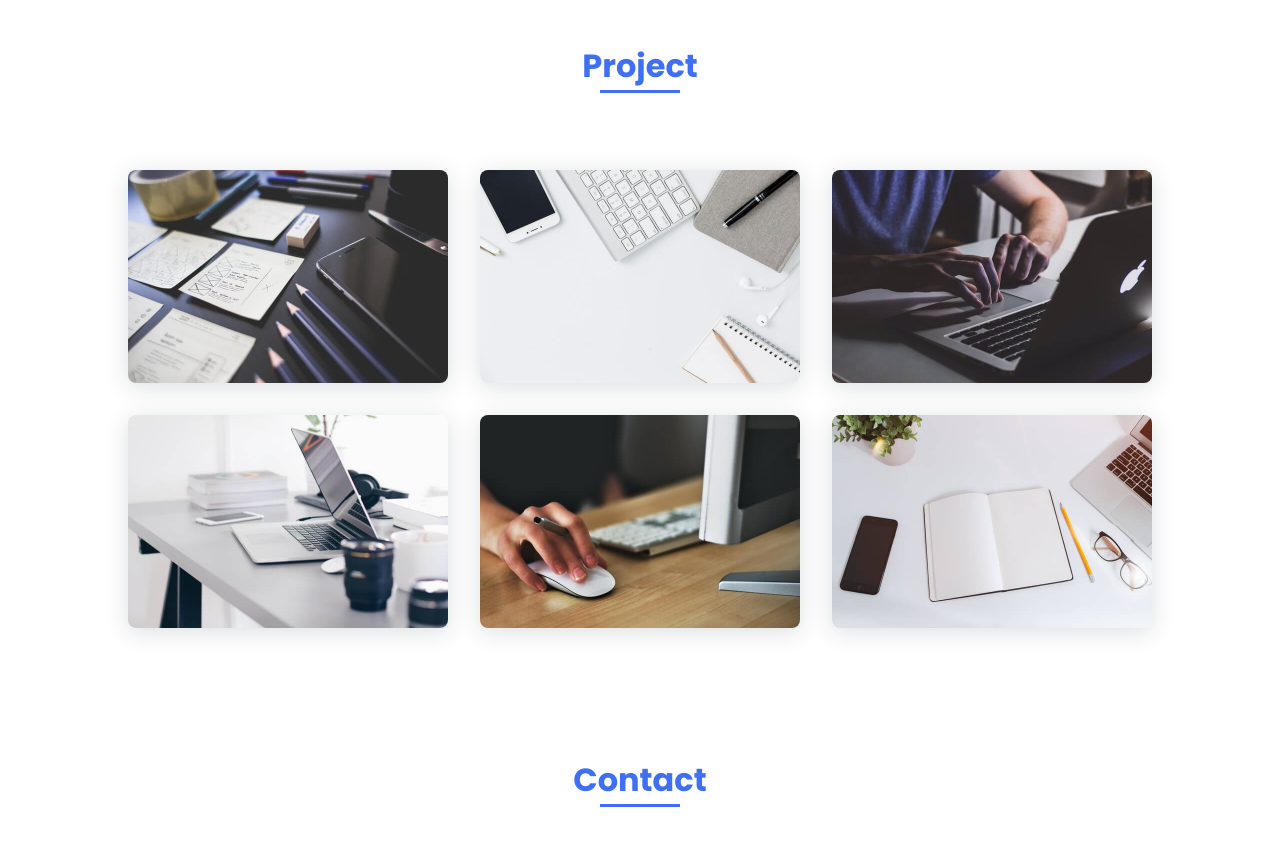
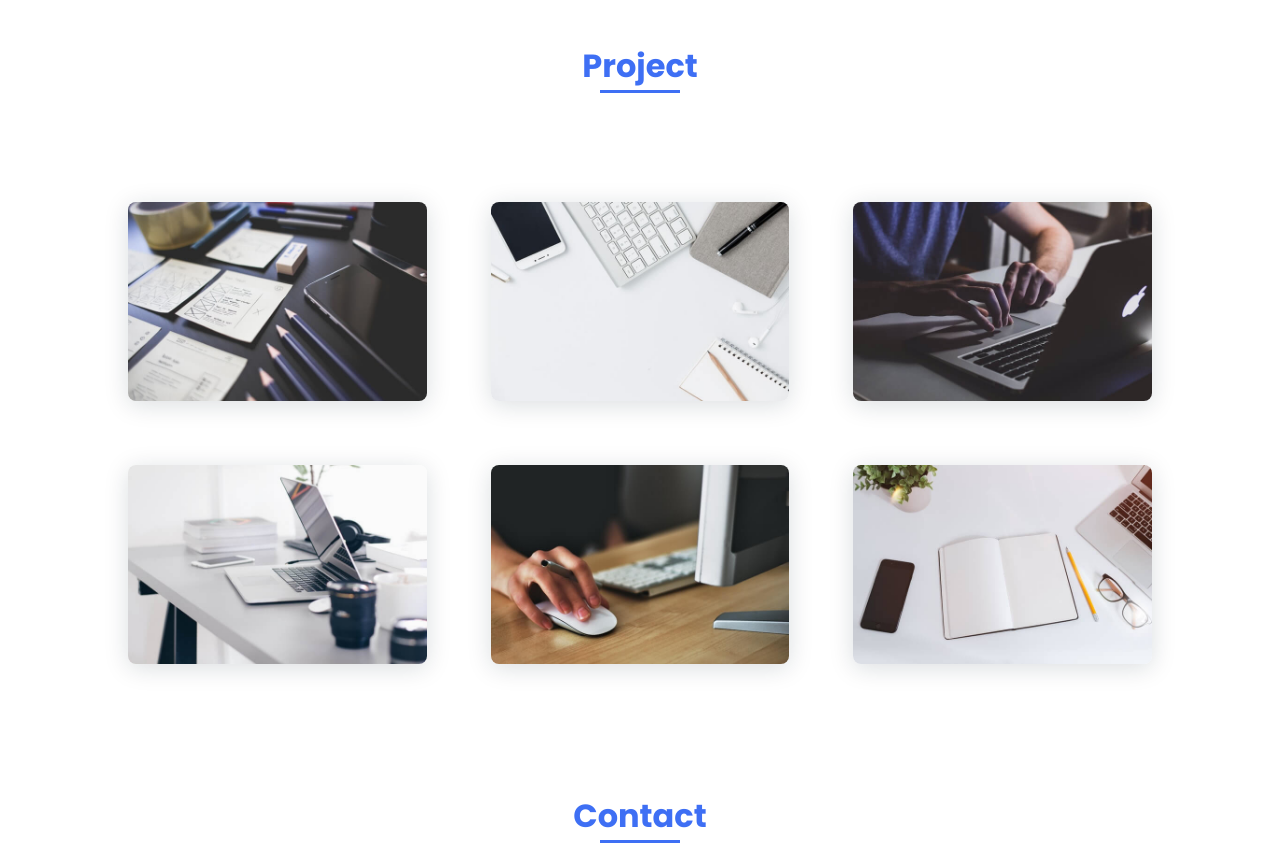
Before and after one commit to PyCharm01/portfolio, a plain HTML site: page index.html in a window 1280 px wide. Shown: the part 2320-3169 px from the top of the page. Drawn offline with nearby package versions, Linux system fonts and the light colour scheme.

Commit message:
styles.css

```diff
--- a/assets/css/styles.css
+++ b/assets/css/styles.css
@@ -347,7 +347,7 @@ img {
 
 /* ===== WORK =====*/
 .work__container {
-  row-gap: 2rem;
+  row-gap: 4rem;
 }
 
 .work__img {
@@ -453,8 +453,8 @@ img {
   }
   .work__container {
     grid-template-columns: repeat(2, 1fr);
-    column-gap: 2rem;
-    padding-top: 2rem;
+    column-gap: 4rem;
+    padding-top: 4rem;
   }
   .contact__form {
     width: 360px;
@@ -518,7 +518,7 @@ img {
   }
   .work__container {
     grid-template-columns: repeat(3, 1fr);
-    column-gap: 2rem;
+    column-gap: 4rem;
   }
 }
 
```
